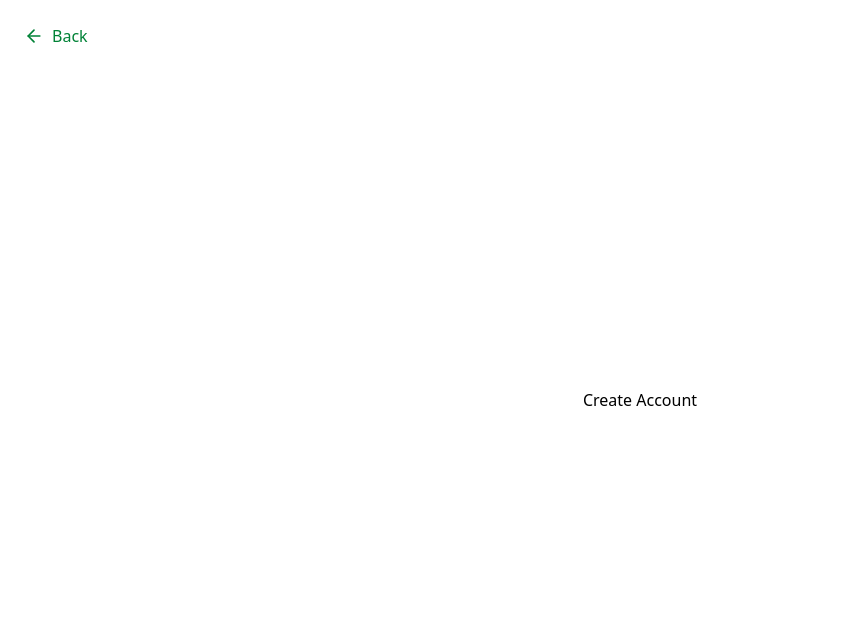
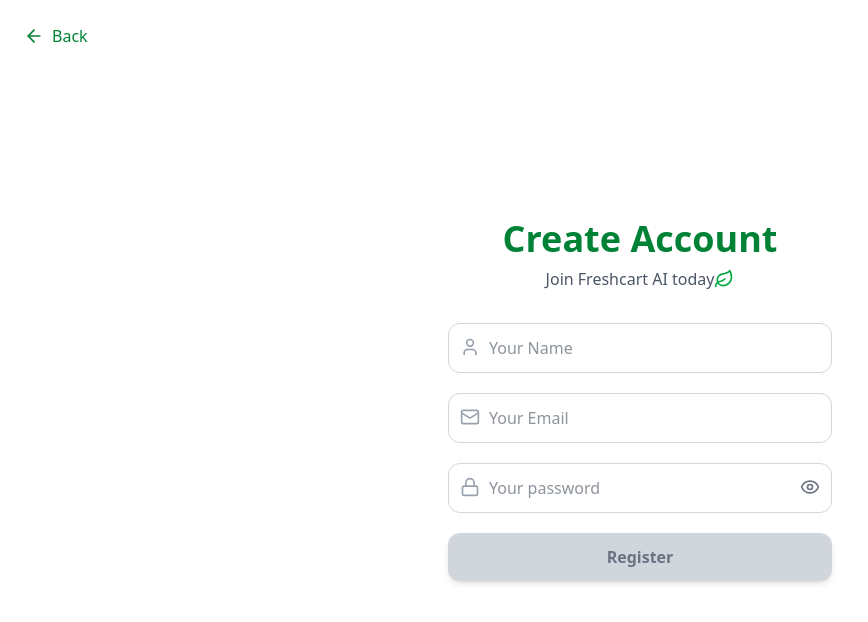
Before and after one commit to mowlyray/FreshCart-AI, a Next.js app: page /register in a window 1280 px wide. Both pictures are taken after a click on the button "Next". Shown: the top 622 px of the page, without its empty margins (0-868 px from the left). Built offline with nearby package versions, Linux system fonts and the light colour scheme.

Commit message:
create registerpage input email password and button

```diff
--- a/src/Components/RegisterForm.tsx
+++ b/src/Components/RegisterForm.tsx
@@ -1,12 +1,18 @@
-import { ArrowLeft } from 'lucide-react'
-import React from 'react'
+import { ArrowLeft, EyeIcon, EyeOff, Key, Leaf, Lock, Mail, User } from 'lucide-react'
+import React, { useState } from 'react'
 import { motion } from 'motion/react'
+import Register from './../app/register/page';
 
 type propType={
     previousStep:(s:number)=>void
 }
 
 function RegisterForm({previousStep}:propType) {
+  const [name,setName] = useState("")
+  const [email,setEmail] = useState("")
+  const [password,setPassword] = useState("")
+  const [showPassword,setShowPassword] = useState(false)
+
   return (
     <div className='flex flex-col items-center justify-center min-h-screen px-6 py-10 bg-white relative'>
       <div className='absolute top-6 left-6 flex items-center gap-2 text-green-700 hover:text-green-800 ransition-colors cursor-pointer'
@@ -14,7 +20,66 @@
         <ArrowLeft className='w-5 h-5'/>
         <span className='font-medium'>Back</span>
       </div>
-      <motion.h1>Create Account</motion.h1>
+      <motion.h1
+      initial={{
+        y:-10,
+        opacity:0
+      }}
+      animate={{
+        y:0,
+        opacity:1
+      }}
+      transition={{
+        duration:0.6
+      }}
+       className='text-4xl font-extrabold text-green-700 mb-2'>Create Account</motion.h1>
+       <p className='text-gray-600 mb-8 flex items-center'>Join Freshcart AI today <Leaf className='w-5 h-5 text-green-600'/></p>
+       <motion.form initial={{
+        opacity:0
+      }}
+      animate={{
+        opacity:1
+      }}
+      transition={{
+        duration:0.6
+      }}
+      className='flex flex-col gap-5 w-full max-w-sm'>
+
+        <div className='relative'>
+          <User className='absolute left-3 top-3.5 w-5 h-5 text-gray-400'/>
+          <input type='text' placeholder='Your Name' className='w-full border border-gray-300 rounded-xl py-3 pl-10 pr-4 text-gray-800 focus:outline-none focus:ring-2 focus:ring-green-500'
+          onChange={(e) => setName(e.target.value)} value={name}/>
+
+        </div>
+
+        <div className='relative'>
+          <Mail className='absolute left-3 top-3.5 w-5 h-5 text-gray-400'/>
+          <input type='text' placeholder='Your Email' className='w-full border border-gray-300 rounded-xl py-3 pl-10 pr-4 text-gray-800 focus:outline-none focus:ring-2 focus:ring-green-500'
+          onChange={(e) => setEmail(e.target.value)} value={email}/>
+
+        </div>
+
+        <div className='relative'>
+          <Lock className='absolute left-3 top-3.5 w-5 h-5 text-gray-400'/>
+          <input type={showPassword ? 'text' : 'password'} placeholder='Your password' className='w-full border border-gray-300 rounded-xl py-3 pl-10 pr-4 text-gray-800 focus:outline-none focus:ring-2 focus:ring-green-500'
+          onChange={(e) => setPassword(e.target.value)} value={password}/>
+          {
+            showPassword ? <EyeOff className='absolute right-3 top-3.5 w-5 h-5 text-gray-500 cursor-pointer' onClick={()=>setShowPassword(false)}/> : <EyeIcon className='absolute right-3 top-3.5 w-5 h-5 text-gray-500 cursor-pointer' onClick={()=>setShowPassword(true)}/>
+          }
+        </div>
+        {
+          (()=>{
+            const formValidation = name!=="" && email!=="" && password!==""
+            return <button className={`w-full font-semibold py-3 rounded-xl shadow-md transition-all duration-200  ${formValidation ? 'bg-green-600 hover:bg-green-700 text-white cursor-pointer' : 'bg-gray-300 text-gray-500 cursor-not-allowed'}`}>
+              Register
+
+            </button>
+          })()
+        }
+
+
+
+       </motion.form>
 
     </div>
   )
```
